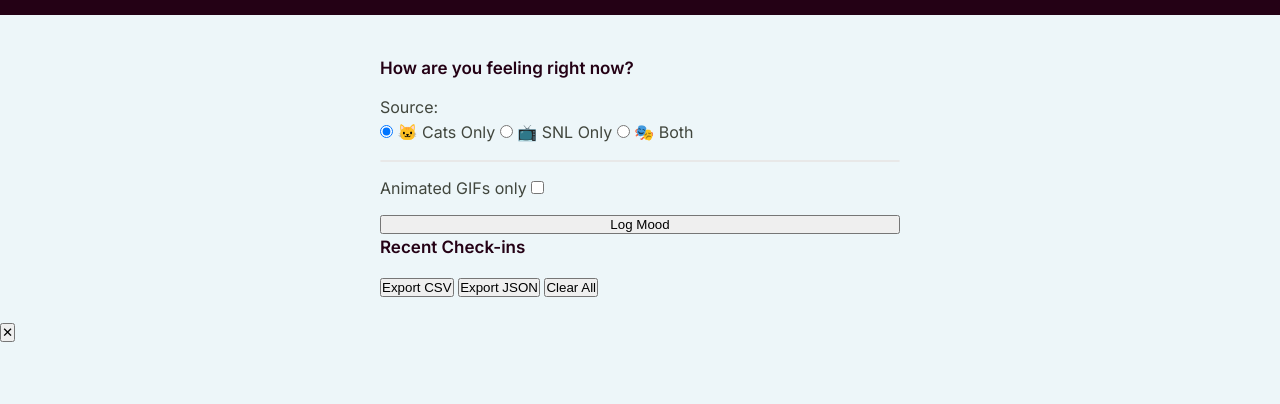
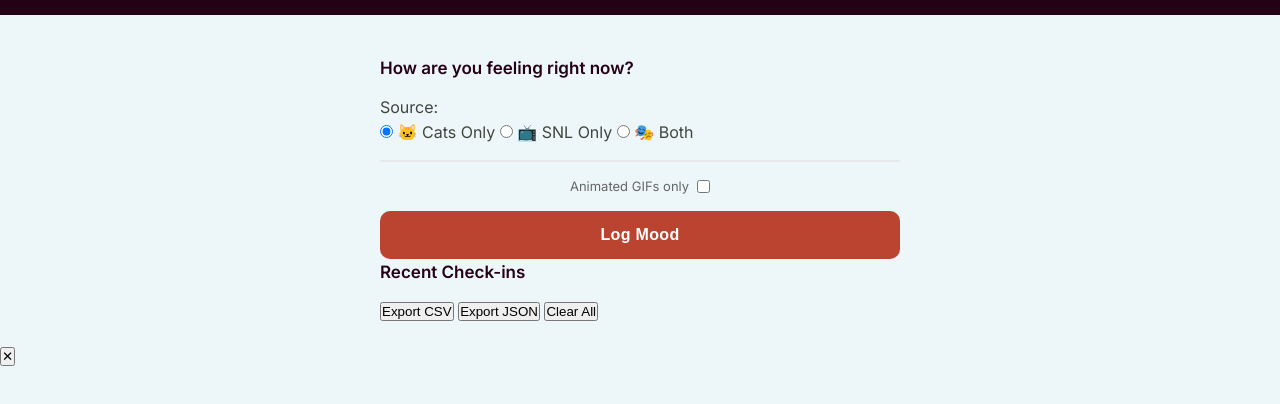
Before and after one commit to SheillaO/MoodMap-Emotional-Wellness-Tracker, a website built with Vite: page index.html in a window 1280 px wide. Shown: the part 146-550 px from the top of the page. Built offline with nearby package versions, Linux system fonts and the light colour scheme.

Commit message:
Update index.css

```diff
--- a/index.css
+++ b/index.css
@@ -56,3 +56,24 @@ main { max-width: 560px; margin: 0 auto; padding: 20px; }
 .radio label { flex: 1; font-size: 14px; cursor: pointer; }
 .highlight { background: #fff5ec; }
 .highlight label { color: var(--tomato); font-weight: 600; }
+
+/* Gif check */
+.gifs-check { display: flex; align-items: center; justify-content: center; gap: 8px; }
+.gifs-check input { accent-color: var(--tomato); }
+.gifs-check-label { font-size: 13px; color: #666; }
+
+/* Log button */
+.get-image-btn {
+    width: 100%;
+    padding: 15px;
+    background: var(--tomato);
+    color: white;
+    border: none;
+    border-radius: var(--r);
+    font-size: 16px;
+    font-weight: 700;
+    cursor: pointer;
+    letter-spacing: 0.02em;
+    transition: background 0.15s;
+}
+.get-image-btn:hover { background: #a33a28; }
```
